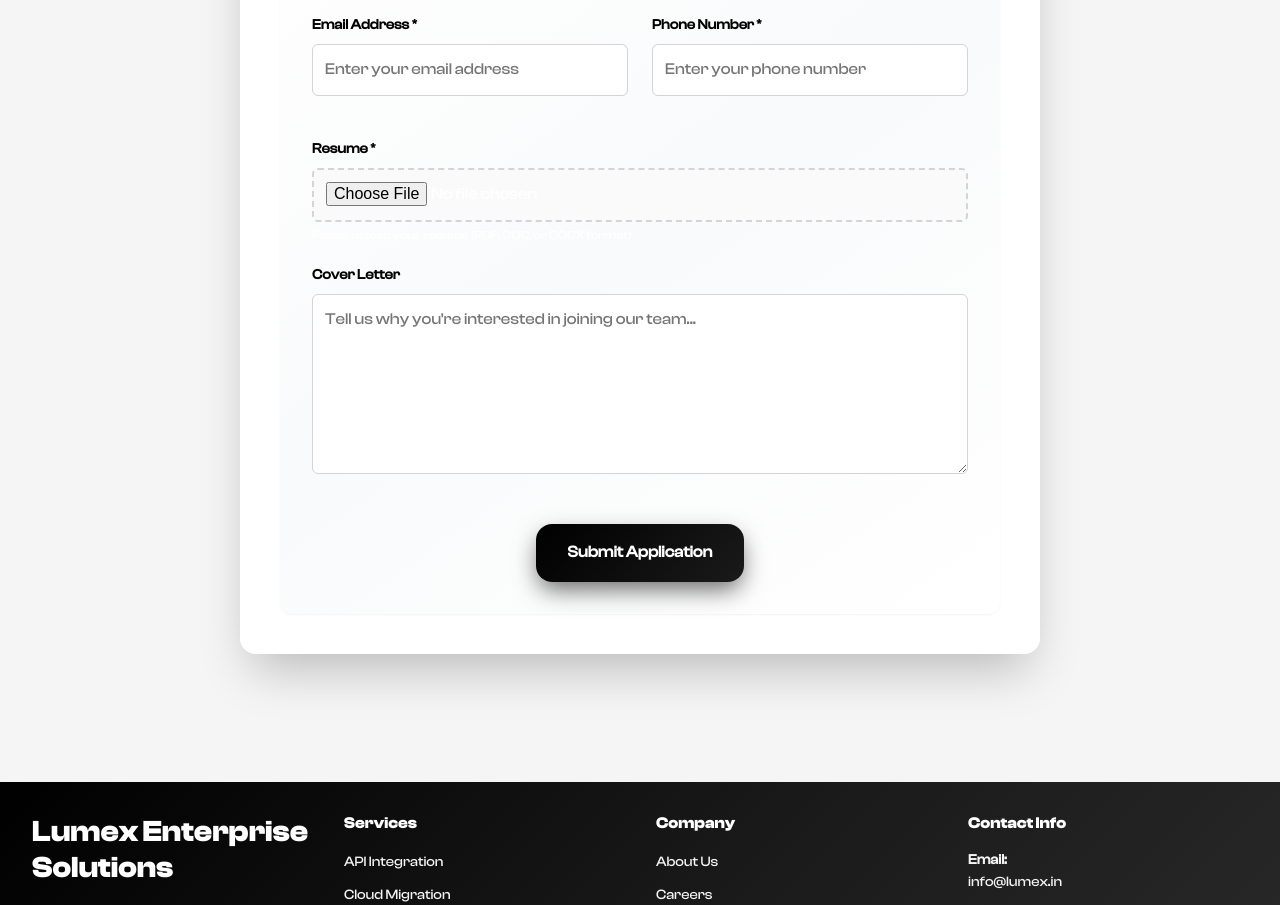
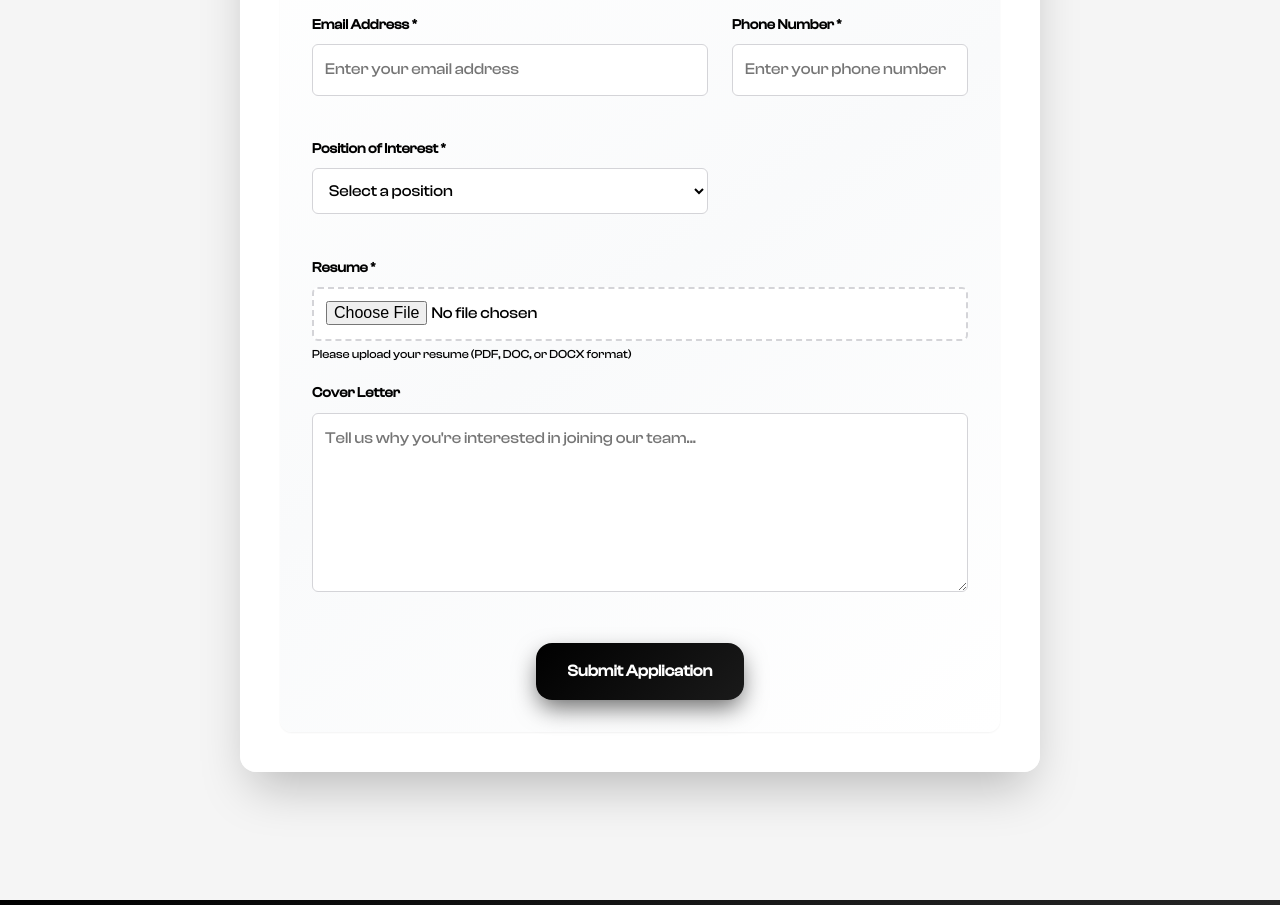
Before and after one commit to manibhushan/lumex-web, a Vue app: page /careers in a window 1280 px wide. Shown: the part 9220-10125 px from the top of the page. Built offline with nearby package versions, Linux system fonts and the light colour scheme.

Commit message:
add position dropdwon

```diff
--- a/src/components/careers/careers.css
+++ b/src/components/careers/careers.css
@@ -1053,3 +1053,18 @@
   color: var(--color-black);
   border: 1px solid var(--color-gray-300);
 }
+
+.application .form-file {
+  background-color: var(--color-white);
+  color: var(--color-black);
+  border: 2px dashed var(--color-gray-300);
+}
+
+.application .form-file:hover {
+  border-color: var(--color-primary);
+  background-color: var(--color-gray-50);
+}
+
+.application .form-help {
+  color: var(--color-black);
+}
--- a/src/components/careers/careers.html
+++ b/src/components/careers/careers.html
@@ -251,6 +251,25 @@
                 >
                 <span class="form-error" id="phone-error">{{ (formTouched.phone && errors.phone) ? errors.phone : '' }}</span>
               </div>
+
+              <div class="form-group">
+                <label for="position" class="form-label">Position of Interest *</label>
+                <select
+                  id="position"
+                  name="position"
+                  class="form-select"
+                  required
+                  v-model="formData.position"
+                  @blur="markFieldTouched('position')"
+                  @change="clearFieldError('position')"
+                >
+                  <option value="">Select a position</option>
+                  <option v-for="job in jobOpenings" :key="job.id" :value="job.title">
+                    {{ job.title }} - {{ job.department }}
+                  </option>
+                </select>
+                <span class="form-error" id="position-error">{{ (formTouched.position && errors.position) ? errors.position : '' }}</span>
+              </div>
             </div>
 
             <div class="form-group">
--- a/src/components/careers/careers.js
+++ b/src/components/careers/careers.js
@@ -17,6 +17,7 @@ export default {
         lastName: '',
         email: '',
         phone: '',
+        position: '',
         resume: null,
         coverLetter: ''
       },
@@ -25,6 +26,7 @@ export default {
         lastName: '',
         email: '',
         phone: '',
+        position: '',
         resume: '',
         coverLetter: ''
       },
@@ -33,6 +35,7 @@ export default {
         lastName: false,
         email: false,
         phone: false,
+        position: false,
         resume: false,
         coverLetter: false
       },
@@ -80,6 +83,7 @@ export default {
       formData.append('lastName', this.formData.lastName);
       formData.append('email', this.formData.email);
       formData.append('phone', this.formData.phone);
+      formData.append('position', this.formData.position);
       formData.append('resume', this.formData.resume);
       formData.append('coverLetter', this.formData.coverLetter);
 
@@ -92,6 +96,7 @@ export default {
         lastName: validationResult.errors.lastName || '',
         email: validationResult.errors.email || '',
         phone: validationResult.errors.phone || '',
+        position: validationResult.errors.position || '',
         resume: validationResult.errors.resume || '',
         coverLetter: validationResult.errors.coverLetter || ''
       };
@@ -113,10 +118,11 @@ export default {
         let resumeUrl = '';
         if (this.formData.resume) {
           try {
-            resumeUrl = await uploadResumeToFirebase(this.formData.resume);
+            resumeUrl = await uploadResumeToFirebase(this.formData.resume, this.formData.position);
           } catch (uploadError) {
             console.error('Error uploading resume:', uploadError);
             this.showError('Failed to upload resume. Please try again or contact support if the issue persists.');
+            this.isSubmitting = false; // Reset submitting state
             return; // Exit early if upload fails
           }
         }
@@ -127,6 +133,7 @@ export default {
         formDataToSubmit.append('lastName', this.formData.lastName);
         formDataToSubmit.append('email', this.formData.email);
         formDataToSubmit.append('phone', this.formData.phone);
+        formDataToSubmit.append('position', this.formData.position);
         formDataToSubmit.append('resumeUrl', resumeUrl);
         formDataToSubmit.append('coverLetter', this.formData.coverLetter);
 
@@ -139,15 +146,21 @@ export default {
           }
         });
 
+        console.log('Form submission response:', response.status, response.statusText);
+
         if (response.ok) {
+          console.log('Form submitted successfully, showing success message');
+          this.resetForm();
+          // Set success message AFTER resetForm to prevent it from being cleared
           this.showSuccessMessage = true;
-          this.resetForm();
           // Hide success message after 10 seconds
           setTimeout(() => {
             this.showSuccessMessage = false;
           }, 10000);
         } else {
-          throw new Error('Form submission failed');
+          const errorText = await response.text();
+          console.error('Form submission failed:', response.status, errorText);
+          throw new Error(`Form submission failed: ${response.status} ${response.statusText}`);
         }
       } catch (error) {
         console.error('Error submitting form:', error);
@@ -162,6 +175,7 @@ export default {
         lastName: '',
         email: '',
         phone: '',
+        position: '',
         resume: null,
         coverLetter: ''
       };
@@ -170,6 +184,7 @@ export default {
         lastName: '',
         email: '',
         phone: '',
+        position: '',
         resume: '',
         coverLetter: ''
       };
@@ -178,6 +193,7 @@ export default {
         lastName: false,
         email: false,
         phone: false,
+        position: false,
         resume: false,
         coverLetter: false
       };
--- a/src/utils/firebase-upload.js
+++ b/src/utils/firebase-upload.js
@@ -5,18 +5,33 @@ import { ref, uploadBytes, getDownloadURL } from 'firebase/storage';
 /**
  * Upload a resume file to Firebase Storage
  * @param {File} file - The file to upload
+ * @param {string} position - The position name to create a folder (optional)
  * @returns {Promise<string>} - Promise that resolves to the download URL
  */
-export async function uploadResumeToFirebase(file) {
+export async function uploadResumeToFirebase(file, position = null) {
   try {
     // Validate file
     if (!file) {
       throw new Error('No file provided');
     }
 
+    // Create a sanitized folder name from position
+    let folderPath = 'resumes';
+    if (position) {
+      // Sanitize position name for use as folder name
+      const sanitizedPosition = position
+        .toLowerCase()
+        .replace(/[^a-z0-9\s-]/g, '') // Remove special characters
+        .replace(/\s+/g, '-') // Replace spaces with hyphens
+        .replace(/-+/g, '-') // Replace multiple hyphens with single
+        .trim('-'); // Remove leading/trailing hyphens
+
+      folderPath = `resumes/${sanitizedPosition}`;
+    }
+
     // Create a unique filename with timestamp
     const timestamp = new Date().getTime();
-    const fileName = `resumes/${timestamp}_${file.name}`;
+    const fileName = `${folderPath}/${timestamp}_${file.name}`;
 
     // Create a reference to the file location in Firebase Storage
     const storageRef = ref(storage, fileName);
```
